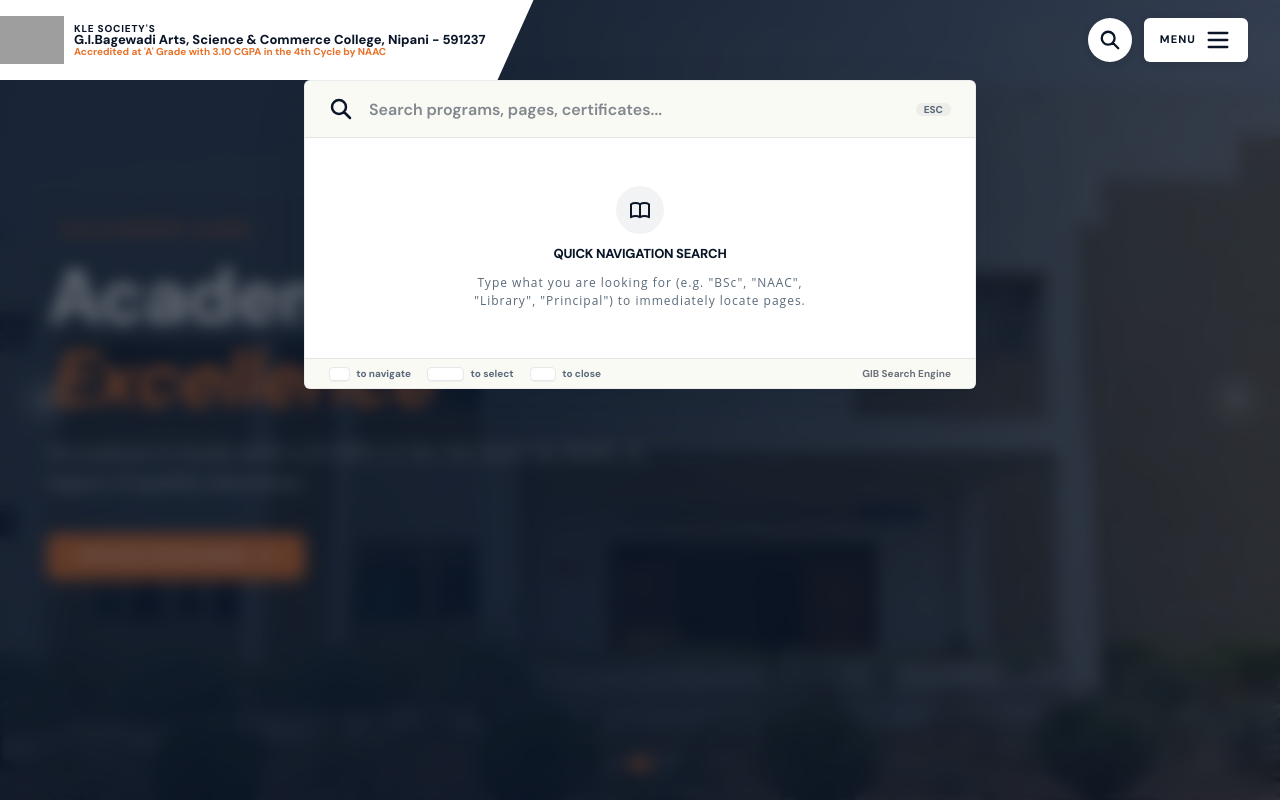
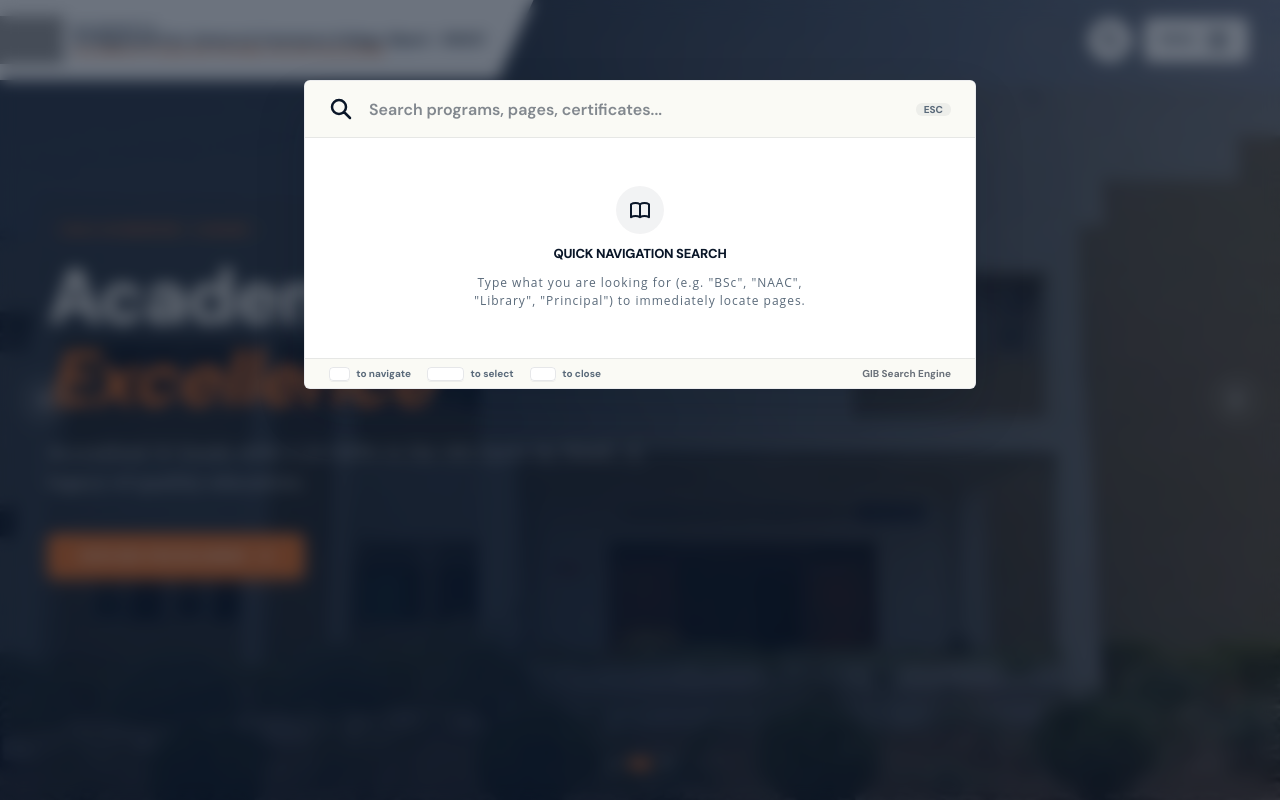
Before and after one commit to Rrayan0001/KLE_NPN, a Next.js app: page / in a window 1280 px wide. Both pictures are taken after a click on the button 1109 px from the left and 40 px from the top of the page. Shown: the top 800 px of the page. Built offline with nearby package versions, Linux system fonts and the light colour scheme; grey boxes are pictures that could not be loaded.

Commit message:
fix: menu drawer and search modal overlays overlapping z-index fix

```diff
--- a/src/styles/layout.module.css
+++ b/src/styles/layout.module.css
@@ -146,7 +146,7 @@
 .facCard:hover .facCardFoot { color: #E8722A; }
 
 /* ── MENU DRAWER (MOBILE) ────────────────────────────────────── */
-.drawerOverlay { position: fixed; inset: 0; z-index: 50; overflow: hidden; display: flex; justify-content: flex-end; font-family: var(--font-dm-sans), sans-serif; }
+.drawerOverlay { position: fixed; inset: 0; z-index: 1000; overflow: hidden; display: flex; justify-content: flex-end; font-family: var(--font-dm-sans), sans-serif; }
 .drawerBg { position: absolute; inset: 0; background: rgba(10,22,40,.4); backdrop-filter: blur(4px); transition: opacity 0.3s ease; }
 .drawerWrap { position: absolute; inset-y: 0; right: 0; max-width: 100%; display: flex; }
 .drawerPanel { width: 100vw; max-width: 26rem; background: #F8F6F0; display: flex; flex-direction: column; box-shadow: -4px 0 32px rgba(10,22,40,.15); position: relative; transition: transform 0.4s cubic-bezier(0.16,1,0.3,1); }
@@ -184,7 +184,7 @@
 .drawerFooterText { font-size: 11px; color: #5A6A7A; margin-top: 2px; line-height: 1.4; }
 
 /* ── SEARCH MODAL ────────────────────────────────────────────── */
-.searchOverlay { position: fixed; inset: 0; z-index: 50; display: flex; align-items: flex-start; justify-content: center; padding-top: 10vh; padding-left: 16px; padding-right: 16px; font-family: var(--font-dm-sans), sans-serif; }
+.searchOverlay { position: fixed; inset: 0; z-index: 1000; display: flex; align-items: flex-start; justify-content: center; padding-top: 10vh; padding-left: 16px; padding-right: 16px; font-family: var(--font-dm-sans), sans-serif; }
 .searchBg { position: absolute; inset: 0; background: rgba(10,22,40,0.6); backdrop-filter: blur(8px); }
 .searchBox { position: relative; width: 100%; max-width: 42rem; background-color: #FFFFFF; border-radius: 6px; box-shadow: 0 25px 50px rgba(10,22,40,0.15); border: 1px solid rgba(10,22,40,0.08); overflow: hidden; display: flex; flex-direction: column; max-height: 70vh; }
 .searchHeader { display: flex; align-items: center; gap: 16px; padding: 16px 24px; border-bottom: 1px solid rgba(10,22,40,0.08); background-color: #FAFAF5; }
```
